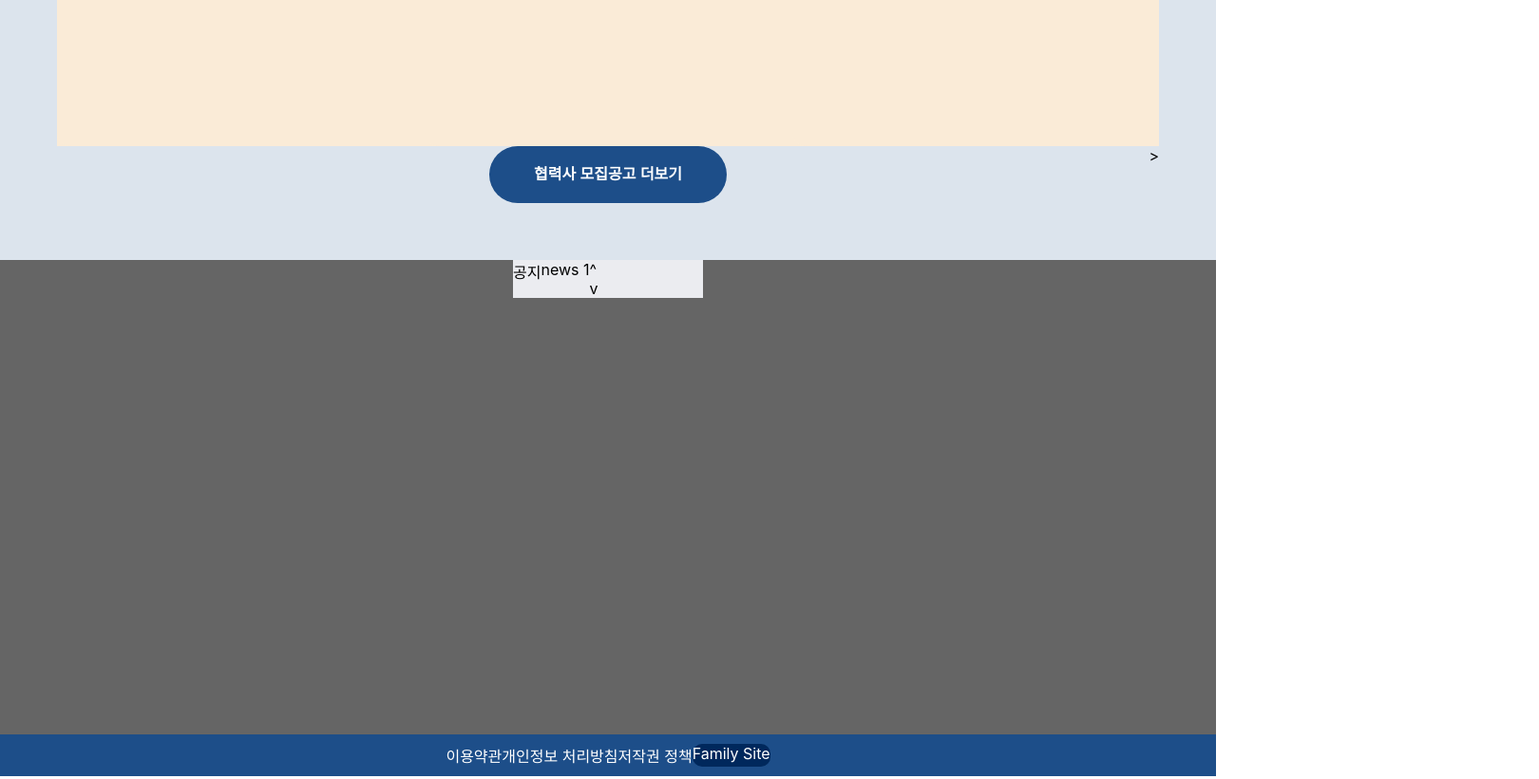
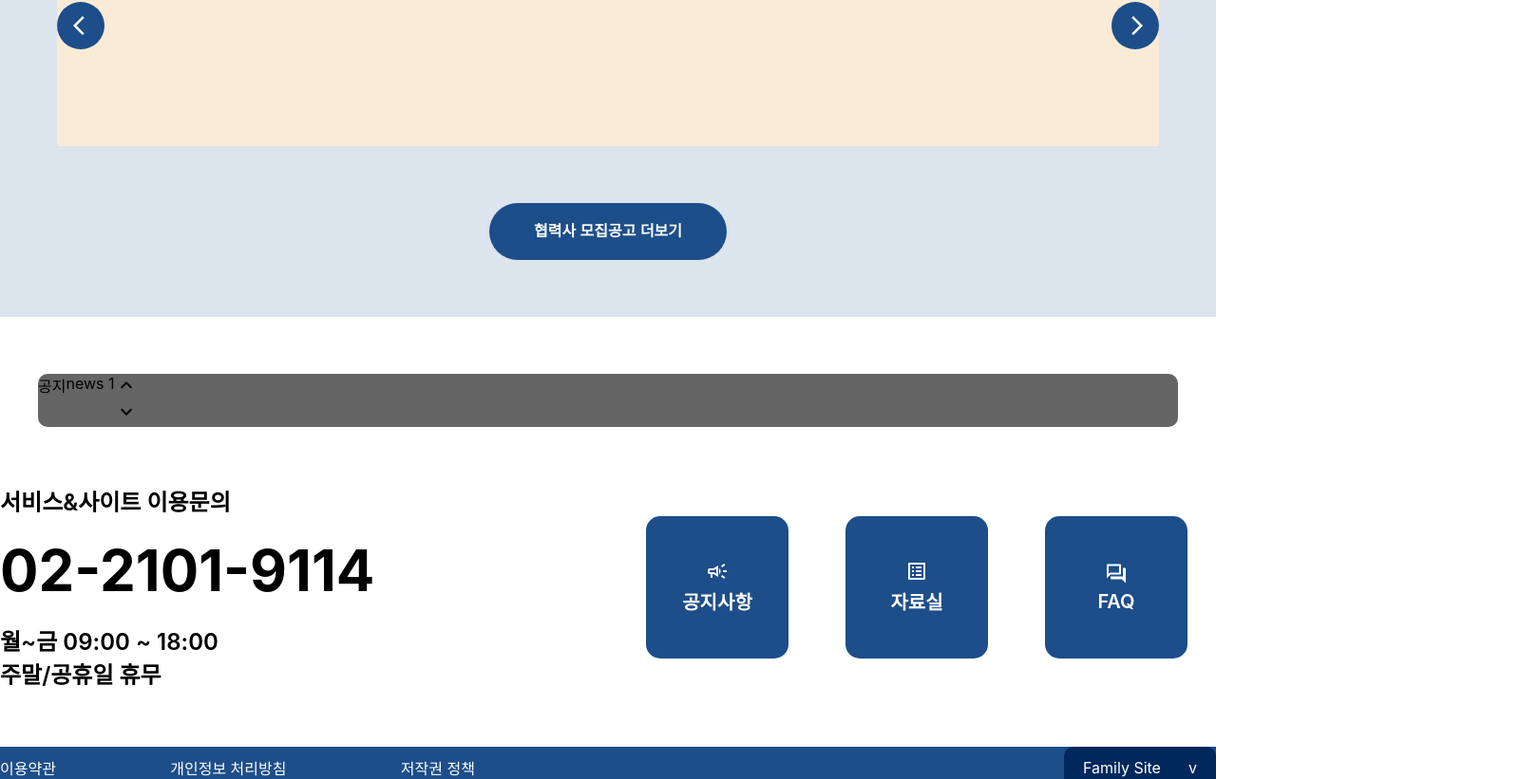
Before and after one commit to hongzina/cblab, a React (Create React App) app: page / in a window 1280 px wide. Shown: the part 2161-2982 px from the top of the page at 95% size, 1620 px wide, since content can reach past the window. Built offline with nearby package versions, Linux system fonts and the light colour scheme.

Commit message:
comp_mid_5

```diff
--- a/src/App.css
+++ b/src/App.css
@@ -2,6 +2,22 @@
 .title-con{}
 .title-main{ color: #00285c; font-size: 72px; font-weight: 600; margin-bottom: 60px;}
 .title-sub{ color: #00285c; font-size: 36px; font-weight: 600;}
+
+.app {
+  overflow-x: hidden;
+}
+
+
+.width-wrapper {
+  width: 100%;
+  max-width: 1400px;
+  display: flex;
+  flex-direction: row;
+}
+
+.width-wrapper-right {
+  margin: auto 0 auto auto;
+}
 
 
 .btn-con{
@@ -42,12 +58,6 @@ button{
   background: #ffffff;
 }
 
-.header-wrapper {
-  width: 100%;
-  max-width: 1400px;
-  display: flex;
-  flex-direction: row;
-}
 
 .logo-wrapper{
   display: inline-block;
@@ -71,9 +81,6 @@ button{
   padding: 0 10px; vertical-align: middle; display: flex; flex-direction: row; height: 100%;
 }
 
-.header-buttons-wrapper {
-  margin: auto 0 auto auto;
-}
 
 .search-icon{
   margin-top: auto; margin-bottom: auto;
@@ -240,6 +247,8 @@ button{
   margin-bottom: auto;
 }
 
+.notice-btn{}
+
 .alert-sub{ font-size: 18px; font-weight: 500;}
 .alert-title{ font-size: 24px; font-weight: 600;}
 
@@ -265,6 +274,112 @@ button{
 
 .announce{ background: #dce4ed; padding: 60px;}
 
+.slick-carousel-wrapper {
+  margin-bottom: 60px;
+}
+
+.slick-card {
+  width: 452px;
+  height: 254px;
+  background-color: antiquewhite;
+  border-radius: 15px;
+  margin-left: auto;
+  margin-right: auto;
+}
+
+.arrow-wrapper{
+  position: absolute;
+  top: 50%;
+  transform: translateY(-50%);
+  z-index: 30;
+  color: #ffffff;
+  border-radius: 50px;
+  width: 50px;
+  height: 50px;
+  background: #1d4e89;
+}
+
+.next-arrow-wrapper {
+  right: 0px;
+}
+
+.prev-arrow-wrapper {
+  left: 0px;
+}
+
+.arrow{
+  position: relative;
+  top: 50%;
+  transform: translateY(-50%);
+}
+
+.prev-arrow{
+  left: 4px;
+}
+.next-arrow{
+  left: 2px;
+}
+
+
+
+
+.news {
+  margin-top: 60px;
+}
+
+.news-carousel-wrapper {
+  background-color: #656565;
+  width: 1200px;
+  margin: 0 auto 0 auto;
+  border-radius: 10px;
+}
+
+.news-carousel {
+  display: flex;
+  flex-direction: row;
+}
+
+.news-arrows {
+  display: flex;
+  flex-direction: column;
+}
+
+
+.question{ display: flex; flex-direction: row; justify-content: center; padding: 60px 0;}
+
+.q-text1{ font-size: 24px; font-weight: 600;}
+.q-text2{ font-size: 60px; font-weight: 700; padding: 20px 0;}
+
+.question-r{
+  display: flex;
+  flex-direction: row;
+  margin-top: auto;
+  margin-bottom: auto;
+}
+
+.q-btn{
+  font-size: 20px;
+  font-weight: 600;
+  width: 150px;
+  height: 150px;
+  border-radius: 15px;
+  background: #1d4e89;
+  color: #ffffff;
+  margin: 0 30px;
+}
+
+.inner-text{
+  position: relative;
+  top: 50%;
+  transform: translateY(-50%);
+}
+
+.loud-icon,
+.listait-icon,
+.faq-icon{
+  width: 50px;
+}
+
 
 
 
@@ -272,22 +387,33 @@ button{
 
 }
 
-.footer-first{
+.footer-first {
+  width: 100%;
   display: flex;
   flex-direction: row;
   justify-content: center;
   background: #1d4e89;
   color: #ffffff;
-  padding: 10px 0;
   font-size: 16px;
+}
+
+.footer-first-inner-wrapper {
+  display: flex;
+  flex-direction: row;
+  width: 100%;
+  max-width: 1400px;
 }
 
 .first-l{
   display: flex;
   flex-direction: row;
+  width: 100%;
+  max-width: 500px;
+  margin-right: auto;
+  padding: 10px 0;
 }
 
-.first-r{
+.first-r {
   background: #00285c;
   border-radius: 10px;
 }
@@ -309,29 +435,22 @@ button{
   text-align: right;
 }
 
-.slick-card {
-  width: 452px;
-  height: 254px;
-  background-color: antiquewhite;
-  border-radius: 15px;
-  margin-left: auto;
-  margin-right: auto;
-}
-
-.next-arrow-wrapper {
-  position: absolute;
-  right: 0px;
-  z-index: 30;
-}
-
-.prev-arrow-wrapper {
-  position: absolute;
-  left: 0px;
-  z-index: 30;
-}
 
 .footer-dropdown-wrapper {
   position: relative;
+  display: flex;
+  flex-direction: column;
+  width: 120px;
+  height: 100%;
+  padding-left: 20px;
+  padding-right: 20px;
+}
+
+.footer-dropdown-text {
+  display: flex;
+  flex-direction: row;
+  margin-top: auto;
+  margin-bottom: auto;
 }
 
 .footer-dropdown-active {
@@ -349,24 +468,3 @@ button{
   opacity: 0;
   pointer-events: none;
 }
-
-.news {
-  background-color: #656565;
-  height: 500px;
-}
-
-.news-carousel-wrapper {
-  background-color: #ebecf0;
-  width: 200px;
-  margin: 0 auto 0 auto;
-}
-
-.news-carousel {
-  display: flex;
-  flex-direction: row;
-}
-
-.news-arrows {
-  display: flex;
-  flex-direction: column;
-}
--- a/src/components/Carousel.js
+++ b/src/components/Carousel.js
@@ -3,6 +3,12 @@ import React, { useEffect, useRef, useState } from "react";
 import Slider from "react-slick";
 import "slick-carousel/slick/slick.css";
 import "slick-carousel/slick/slick-theme.css";
+
+
+
+import ArrowBackIosIcon from '@mui/icons-material/ArrowBackIos';
+import ArrowForwardIosIcon from '@mui/icons-material/ArrowForwardIos';
+
 
 export default function Carousel({ data }) {
 	const [list, setList] = useState([]);
@@ -36,18 +42,16 @@ export default function Carousel({ data }) {
 
 	function NextArrow({ onClick }) {
 		return (
-			<div className={`next-arrow-wrapper`} onClick={onClick}>
-				<div className="next-arrow">{">"}</div>
+			<div className={`next-arrow-wrapper arrow-wrapper`} onClick={onClick}>
+				<ArrowForwardIosIcon className="next-arrow arrow" />
 			</div>
 		);
 	}
 
 	function PrevArrow({ onClick }) {
 		return (
-			<div className={`prev-arrow-wrapper`} onClick={onClick}>
-				<div className="prev-arrow">
-					{"<"}
-				</div>
+			<div className={`prev-arrow-wrapper arrow-wrapper`} onClick={onClick}>
+				<ArrowBackIosIcon className="prev-arrow arrow" />
 			</div>
 		);
 	}
@@ -82,7 +86,7 @@ export default function Carousel({ data }) {
 	};
 
 	return (
-		<div className={"relative"}>
+		<div className={"slick-carousel-wrapper"}>
 			<Slider {...settings} ref={sliderRef}>
 				{list?.map((data, i) => (
 					<div key={i} className={""}>
--- a/src/components/Footer.js
+++ b/src/components/Footer.js
@@ -17,16 +17,19 @@ export default function Footer() {
     return (
         <div className="footer">
             <div className="footer-first">
+                <div className="footer-first-inner-wrapper">
                     <div className="first-l">
-                    <div>이용약관</div>
-                    <div>개인정보 처리방침</div>
-                    <div>저작권 정책</div>
+                        <div style={{ marginRight: "auto" }}>이용약관</div>
+                        <div style={{ marginRight: "auto", marginLeft: "auto" }}>개인정보 처리방침</div>
+                        <div style={{ marginLeft: "auto" }}>저작권 정책</div>
                     </div>
                     <div className="first-r">
                         <Dropdown data={dropdownMenus} />
                     </div>
                 </div>
+            </div>
             <div className="footer-last">
+                <div className="width-wrapper">
                     <div className="last-l">
                         <div className="last-list">
                             회사명 | (주)이크레더블 대표자 | 민영창 사업자번호 | 105-86-28840
@@ -38,10 +41,11 @@ export default function Footer() {
                             통신판매신고 | 2006-서울구로-03347 사이트 이용문의 | 02-2101-9114 Fax | 02-6969-5273
                         </div>
                     </div>
-                <div className="last-r">
+                    <div className="last-r width-wrapper-right">
                         <img src="./images/logo_cbLab.png" />
                         <div>
                             Copyright ©2011 e-Credible. All rights reserved.
+                        </div>
                     </div>
                 </div>
             </div>
@@ -54,7 +58,10 @@ function Dropdown({ data }) {
 
     return (
         <div className="footer-dropdown-wrapper" onClick={() => setIsActive(!isActive)}>
-            <div>Family Site</div>
+            <div className="footer-dropdown-text">
+                <div style={{ marginRight: "auto" }}>Family Site</div>
+                <div>v</div>
+            </div>
             <div className={`footer-dropdown${isActive ? "-active" : ""}`}>
                 {data.map((item) => (
                     <div>{item.name}</div>
--- a/src/components/Header.js
+++ b/src/components/Header.js
@@ -7,7 +7,7 @@ export default function Header() {
 
     return (
         <div className="header">
-            <div className="header-wrapper">
+            <div className="header-wrapper width-wrapper">
                 {/* logo */}
                 <div className="logo-wrapper">
                     <img src="./images/logo_cbLab.png" />
@@ -23,7 +23,7 @@ export default function Header() {
 
 
                 {/* header buttons (login, sign-up, help) */}
-                <div className="header-buttons-wrapper">
+                <div className="header-buttons-wrapper width-wrapper-right">
                     <button className="h-btn login-button" onClick={() => {}}>
                         로그인
                     </button>
--- a/src/pages/home.js
+++ b/src/pages/home.js
@@ -3,6 +3,14 @@ import DropdownMenu from "../components/DropdownMenu";
 import { useState, useEffect } from "react";
 import Footer from "../components/Footer";
 import Carousel from "../components/Carousel";
+
+
+import ListAltIcon from '@mui/icons-material/ListAlt';
+import CampaignOutlinedIcon from '@mui/icons-material/CampaignOutlined';
+import QuestionAnswerOutlinedIcon from '@mui/icons-material/QuestionAnswerOutlined';
+import ExpandLessIcon from '@mui/icons-material/ExpandLess';
+import ExpandMoreIcon from '@mui/icons-material/ExpandMore';
+
 
 export default function Home() {
     const [currentBanner, setCurrentBanner] = useState(0);
@@ -120,6 +128,7 @@ export default function Home() {
                 </div>
 
                 <div className="notice-banner">
+                    <div className="width-wrapper">
                         <div className="notice-text">
                             <div className="alert-sub">
                                 아직도! 원하는 기업을 찾지 못하셨나요?
@@ -128,11 +137,12 @@ export default function Home() {
                                 정보 분석을 통해 맞춤형 기업을 찾아드리겠습니다.
                             </div>
                         </div>
-                    <div className="notice-btn">
+                        <div className="notice-btn width-wrapper-right">
                             <div className="btn-con btn-b">
                                 <button className="" onClick={() => {}}>
                                     통합검색 Go
                                 </button>
+                            </div>
                         </div>
                     </div>
                 </div>
@@ -194,12 +204,57 @@ export default function Home() {
                         <div>공지</div>
                         <div>{newsData[currentNews].name}</div>
                         <div className="news-arrows">
-                            <div onClick={() => setCurrentNews(currentNews === 0 ? newsData.length - 1 : currentNews - 1)}>^</div>
-                            <div onClick={() => setCurrentNews(currentNews == newsData.length - 1 ? 0 : currentNews + 1)}>v</div>
+                            <div onClick={() => setCurrentNews(currentNews === 0 ? newsData.length - 1 : currentNews - 1)}>
+                                <ExpandLessIcon className="up-arrow" />
+                            </div>
+                            <div onClick={() => setCurrentNews(currentNews == newsData.length - 1 ? 0 : currentNews + 1)}>
+                            <ExpandMoreIcon className="down-arrow" />
                             </div>
                         </div>
                     </div>
                 </div>
+            </div>
+
+            {/* 문의사항 */}
+            <div className="question">
+                <div className="width-wrapper">
+                    <div className="question-l">
+                        <div className="q-text1">
+                            서비스&사이트 이용문의
+                        </div>
+                        <div className="q-text2">
+                            02-2101-9114
+                        </div>
+                        <div className="q-text1">
+                            월~금 09:00 ~ 18:00
+                        </div>
+                        <div className="q-text1">
+                            주말/공휴일 휴무
+                        </div>
+                    </div>
+                    <div className="question-r width-wrapper-right">
+                        <div className="q-btn btn-notice">
+                            <div className="inner-text center">
+                                <CampaignOutlinedIcon className="loud-icon" />
+                                <div className="q-text">공지사항</div>
+                            </div>
+                        </div>
+                        <div className="q-btn btn-file">
+                            <div className="inner-text center">
+                                <ListAltIcon className="listait-icon" />
+                                <div className="q-text">자료실</div>
+                            </div>
+                        </div>
+                        <div className="q-btn btn-faq">
+                            <div className="inner-text center">
+                                <QuestionAnswerOutlinedIcon className="faq-icon" />
+                                <div className="q-text">FAQ</div>
+                            </div>
+                        </div>
+                    </div>
+                </div>
+            </div>
+
 
             {/* Footer */}
             <Footer />
```
Lines whose indentation alone changed are shown as unchanged.
